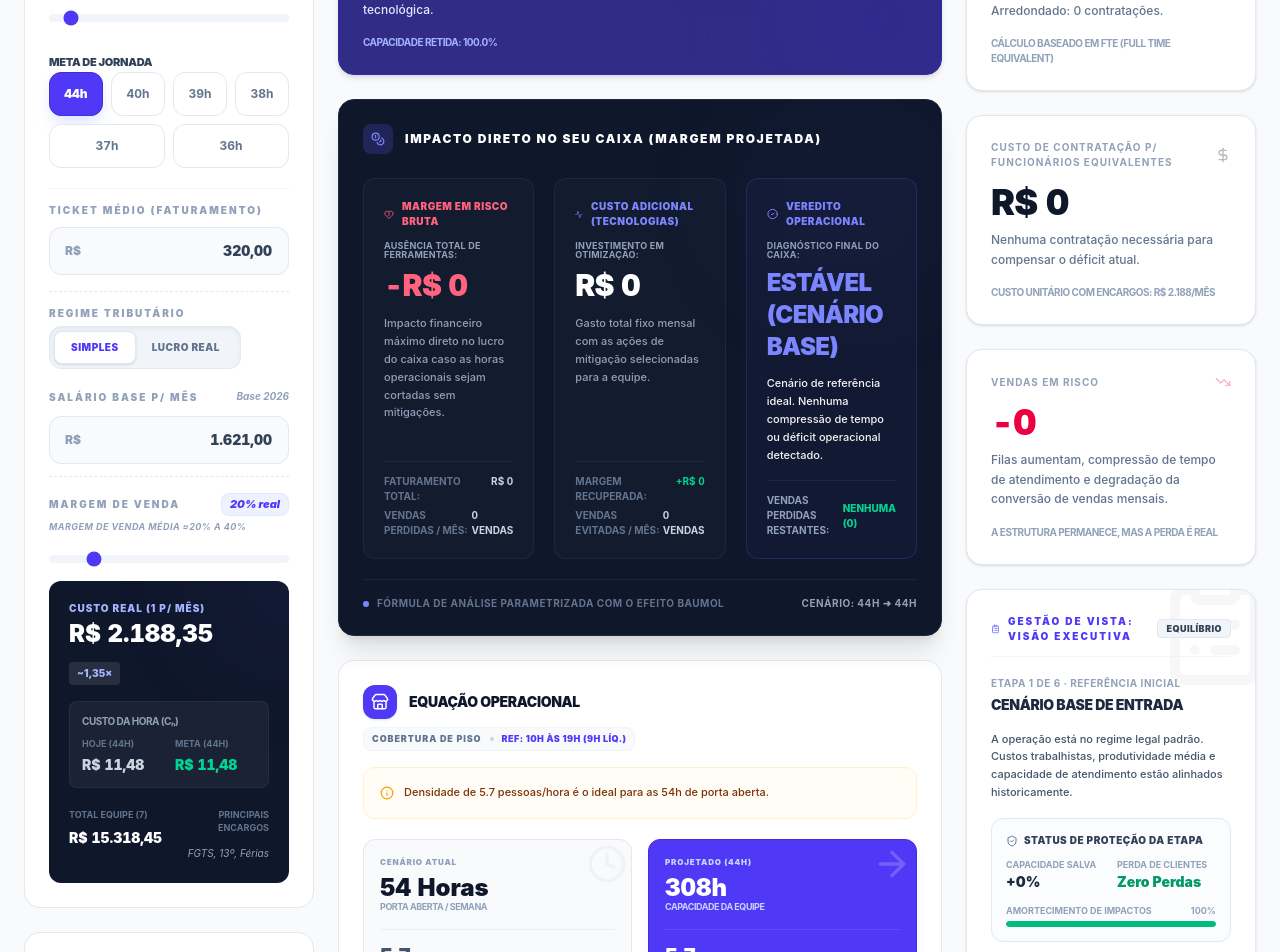
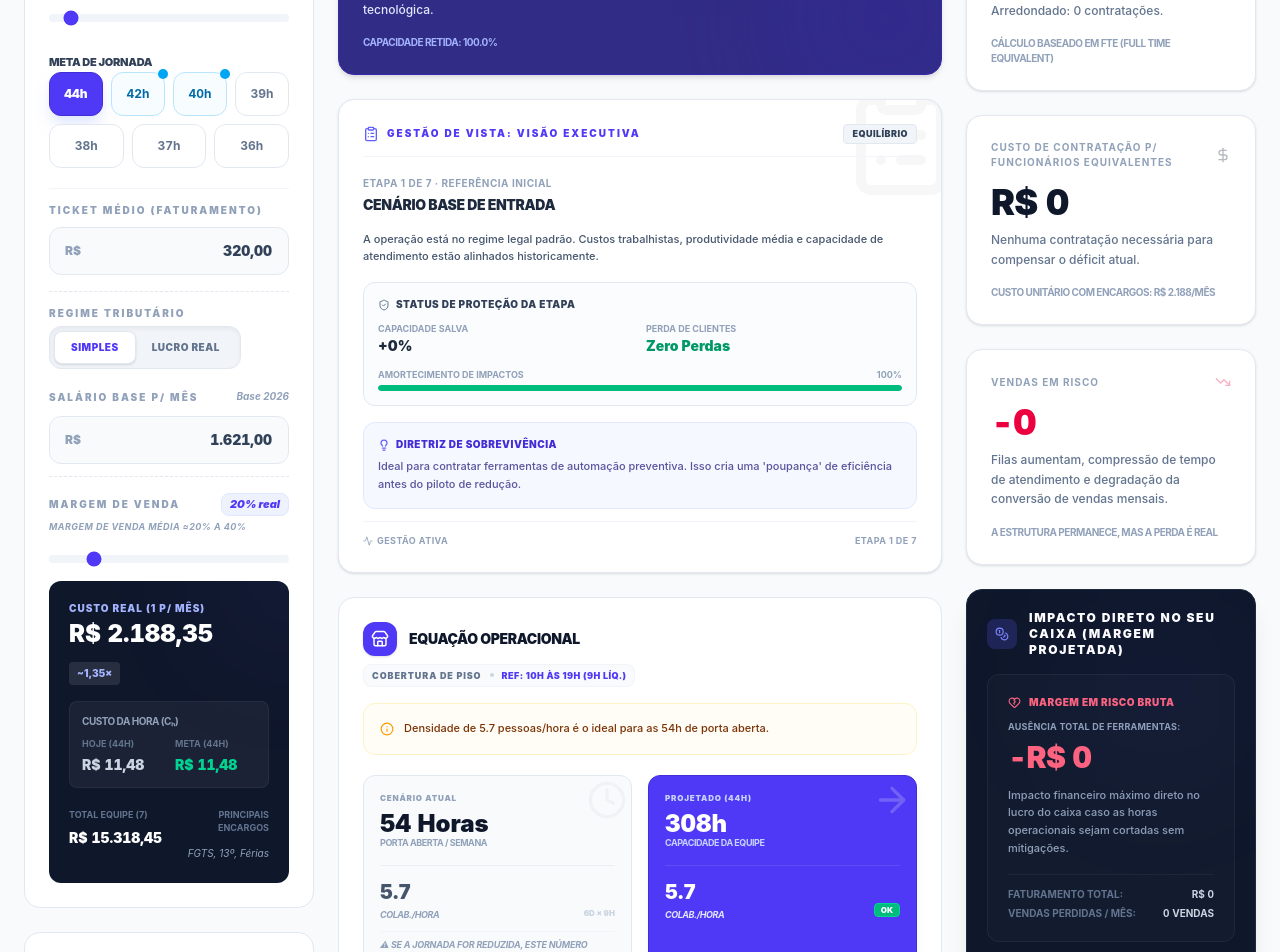
Before and after one commit to maatosmm-g/Simulador-de-Transicao, a React (Vite) app: page / in a window 1280 px wide. Shown: the part 240-1192 px from the top of the page. Built offline with nearby package versions, Linux system fonts and the light colour scheme.

Commit message:
feat: add 42h step and update PEC markers
Include the 42h work week option in simulations, update the interlock sequence, and add visual indicators for PEC milestones. Added server-side capability configuration.

```diff
--- a/metadata.json
+++ b/metadata.json
@@ -2,5 +2,7 @@
   "name": "Simulador de Jornada 44h",
   "description": "Simulador interativo para empresários visualizarem o impacto da redução de jornada e estratégias de mitigação.",
   "requestFramePermissions": [],
-  "majorCapabilities": []
+  "majorCapabilities": [
+    "MAJOR_CAPABILITY_SERVER_SIDE_GEMINI_API"
+  ]
 }
--- a/src/App.tsx
+++ b/src/App.tsx
@@ -38,7 +38,7 @@ export default function App() {
   const [currentHoursSelection, setCurrentHoursSelection] = useState<number>(44);
   const [isInterlocked, setIsInterlocked] = useState<boolean>(false);
 
-  const SEQ = [44, 40, 39, 38, 37, 36];
+  const SEQ = [44, 42, 40, 39, 38, 37, 36];
 
   const handleTargetHoursChange = (newHours: number) => {
     const fromIdx = SEQ.indexOf(lastValidHours);
@@ -254,19 +254,14 @@ export default function App() {
                   trend={`Capacidade Retida: ${results.capacityRetention.toFixed(1)}%`}
                 />
 
-                <FinancialImpact
-                  lostClientsWeekly={results.clientLoss}
-                  lostClientsWeeklyRaw={results.clientLossRaw}
-                  avgTicket={params.avgTicket}
-                  monthlyHiringCost={results.hiringUnitCost}
-                  totalHiringCost={results.totalHiringCost}
-                  mitigationMonthlyCost={results.activeMitigationCost}
-                  fteNeeded={results.fteToHireRounded}
-                  currentHours={params.currentHours}
+                <VisualManagementCard
                   targetHours={params.targetHours}
-                  grossMargin={params.grossMargin}
+                  isInterlocked={isInterlocked}
+                  lastValidHours={lastValidHours}
                   totalBoost={results.totalBoost}
-                  totalClientsLost={results.clientLoss} // Injetado para manter consistência direta com a base mensalizada
+                  employeeCount={params.employeeCount}
+                  clientLoss={results.clientLoss}
+                  capacityRetention={results.capacityRetention}
                 />
 
                 <OperationPanel
@@ -281,6 +276,8 @@ export default function App() {
                 />
               </>
             )}
+
+            <BaumolInsight />
 
             <ScenarioTimeline
               params={params}
@@ -307,7 +304,6 @@ export default function App() {
               activeMitigationCost={results.activeMitigationCost}
               isInterlocked={isInterlocked}
             />
-            <BaumolInsight />
           </div>
 
           {/* MÉTRICAS DE DECISÃO */}
@@ -343,14 +339,20 @@ export default function App() {
               isLocked={isInterlocked}
             />
 
-            <VisualManagementCard
+            <FinancialImpact
+              lostClientsWeekly={results.clientLoss}
+              lostClientsWeeklyRaw={results.clientLossRaw}
+              avgTicket={params.avgTicket}
+              monthlyHiringCost={results.hiringUnitCost}
+              totalHiringCost={results.totalHiringCost}
+              mitigationMonthlyCost={results.activeMitigationCost}
+              fteNeeded={results.fteToHireRounded}
+              currentHours={params.currentHours}
               targetHours={params.targetHours}
-              isInterlocked={isInterlocked}
-              lastValidHours={lastValidHours}
+              grossMargin={params.grossMargin}
               totalBoost={results.totalBoost}
-              employeeCount={params.employeeCount}
-              clientLoss={results.clientLoss}
-              capacityRetention={results.capacityRetention}
+              totalClientsLost={results.clientLoss}
+              isCompact={true}
             />
           </div>
 
--- a/src/components/ControlPanel.tsx
+++ b/src/components/ControlPanel.tsx
@@ -77,23 +77,32 @@ export function ControlPanel({ params, setParams, lastValidHours, isInterlocked,
           <div className="space-y-3 pt-2">
             <label className="text-[11px] font-black text-slate-700 uppercase tracking-tight">Meta de Jornada</label>
             <div className="flex gap-2 flex-wrap">
-              {[44, 40, 39, 38, 37, 36].map((h) => {
+              {[44, 42, 40, 39, 38, 37, 36].map((h) => {
                 const isActive = currentHoursSelection === h;
                 const isThisInvalid = isInterlocked && isActive;
+                const isPecMarker = h === 42 || h === 40;
                 return (
                   <button
                     key={h}
                     onClick={() => onTargetHoursChange(h)}
                     className={cn(
-                      "flex-1 py-3 text-xs rounded-xl transition-all border touch-manipulation min-h-[44px] min-w-[50px] tabular-nums font-bold",
+                      "flex-1 py-3 text-xs rounded-xl transition-all border touch-manipulation min-h-[44px] min-w-[50px] tabular-nums font-bold relative",
                       isThisInvalid
                         ? "bg-rose-500 border-rose-600 font-black text-white shadow-lg shadow-rose-100 animate-pulse"
                         : isActive
                           ? "bg-indigo-600 border-indigo-700 font-black text-white shadow-lg shadow-indigo-100"
-                          : "bg-white border-slate-200 text-slate-500 hover:border-slate-300 active:bg-slate-50"
+                          : isPecMarker
+                            ? "bg-sky-50/50 border-sky-200 text-sky-700 hover:bg-sky-50 hover:border-sky-300"
+                            : "bg-white border-slate-200 text-slate-500 hover:border-slate-300 active:bg-slate-50"
                     )}
                   >
                     {h}h
+                    {isPecMarker && !isActive && (
+                      <span className="absolute -top-1 -right-1 flex h-2.5 w-2.5">
+                        <span className="animate-ping absolute inline-flex h-full w-full rounded-full bg-sky-400 opacity-75"></span>
+                        <span className="relative inline-flex rounded-full h-2.5 w-2.5 bg-sky-500"></span>
+                      </span>
+                    )}
                   </button>
                 );
               })}
--- a/src/components/FinancialImpact.tsx
+++ b/src/components/FinancialImpact.tsx
@@ -1,5 +1,6 @@
 import { motion } from 'motion/react';
 import { CheckCircle2, XCircle, Coins, HeartCrack, Activity } from 'lucide-react';
+import { cn } from '@/src/lib/utils';
 
 interface FinancialImpactProps {
   lostClientsWeekly: number;       // Agora herda o valor já mensalizado pelo App.tsx
@@ -14,6 +15,7 @@ interface FinancialImpactProps {
   grossMargin?: number;
   totalBoost?: number;
   totalClientsLost?: number;
+  isCompact?: boolean;
 }
 
 export function FinancialImpact({
@@ -24,6 +26,7 @@ export function FinancialImpact({
   currentHours,
   targetHours,
   grossMargin = 0.40,
+  isCompact = false,
 }: FinancialImpactProps) {
 
   // Como o App.tsx já envia os dados consolidados no mês, garantimos segurança contra valores nulos
@@ -83,11 +86,17 @@ export function FinancialImpact({
       id="direct-cash-impact-card"
       initial={{ opacity: 0, scale: 0.98 }}
       animate={{ opacity: 1, scale: 1 }}
-      className="p-5 sm:p-6 bg-slate-900 border border-slate-800 rounded-2xl shadow-xl overflow-hidden relative"
+      className={cn(
+        "bg-slate-900 border border-slate-800 rounded-2xl shadow-xl overflow-hidden relative",
+        isCompact ? "p-4 sm:p-5" : "p-5 sm:p-6"
+      )}
     >
       <div className="absolute top-0 right-0 w-48 h-48 bg-indigo-500/5 rounded-full blur-3xl pointer-events-none" />
 
-      <h4 className="text-xs font-black text-white mb-6 flex items-center gap-3 uppercase tracking-[0.14em]">
+      <h4 className={cn(
+        "text-xs font-black text-white flex items-center gap-3 uppercase tracking-[0.14em]",
+        isCompact ? "mb-4" : "mb-6"
+      )}>
         <span className="p-2 bg-indigo-500/20 text-indigo-400 rounded-lg">
           <Coins size={14} />
         </span>
@@ -95,7 +104,10 @@ export function FinancialImpact({
       </h4>
 
       {/* Grid contendo os 3 pilares visuais */}
-      <div className="grid grid-cols-1 lg:grid-cols-3 gap-4 sm:gap-5">
+      <div className={cn(
+        "grid gap-4 sm:gap-5",
+        isCompact ? "grid-cols-1" : "grid-cols-1 lg:grid-cols-3"
+      )}>
 
         {/* Pilar 1: Perda Máxima sem Ações */}
         <div className="bg-white/[0.02] rounded-xl p-5 border border-white/5 flex flex-col justify-between">
--- a/src/components/VisualManagementCard.tsx
+++ b/src/components/VisualManagementCard.tsx
@@ -41,7 +41,7 @@ export function VisualManagementCard({
       case 44:
         return {
           stepNum: 1,
-          title: "Etapa 1 de 6 · Referência Inicial",
+          title: "Etapa 1 de 7 · Referência Inicial",
           name: "Cenário Base de Entrada",
           statusText: "Equilíbrio",
           desc: "A operação está no regime legal padrão. Custos trabalhistas, produtividade média e capacidade de atendimento estão alinhados historicamente.",
@@ -50,50 +50,62 @@ export function VisualManagementCard({
           iconColor: "text-slate-500",
           accentColor: "border-slate-200 bg-slate-50/50"
         };
+      case 42:
+        return {
+          stepNum: 2,
+          title: "Etapa 2 de 7 · PEC - Transição de 60 Dias",
+          name: "Corte para 42h e Escala 5x2",
+          statusText: totalBoost >= 5 ? "Estável" : "Redução",
+          desc: "Primeiro marco acordado da nova legislação. A jornada semanal máxima cai para 42 horas corporativas e o repouso semanal obrigatório é ampliado para 2 dias (escala 5x2).",
+          action: "Crucial planejar o revezamento operacional de forma imediata para cobrir os fins de semana vulneráveis. Introduza multitarefa na equipe de frente.",
+          badgeBg: totalBoost >= 5 ? "bg-sky-50 text-sky-700 border-sky-200" : "bg-amber-50 text-amber-700 border-amber-200",
+          iconColor: totalBoost >= 5 ? "text-sky-500" : "text-amber-500",
+          accentColor: totalBoost >= 5 ? "border-sky-100 bg-sky-50/20" : "border-amber-100 bg-amber-50/20"
+        };
       case 40:
         return {
-          stepNum: 2,
-          title: "Etapa 2 de 6 · Semanas Iniciais",
-          name: "Choque de Capacidade Inicial",
-          statusText: totalBoost >= 8 ? "Controlado" : "Atenção",
-          desc: "Primeiro corte estrutural de -9,1% nas horas de atendimento. A folga operacional desaparece e filas dão os primeiros sinais nos picos.",
-          action: "Ative a Otimização de Escalas flexíveis de imediato para blindar as janelas críticas e redirecionar energia ao balcão.",
-          badgeBg: totalBoost >= 8 ? "bg-emerald-50 text-emerald-700 border-emerald-200" : "bg-amber-50 text-amber-700 border-amber-200",
-          iconColor: totalBoost >= 8 ? "text-emerald-500" : "text-amber-500",
-          accentColor: totalBoost >= 8 ? "border-emerald-100 bg-emerald-50/20" : "border-amber-100 bg-amber-50/20"
+          stepNum: 3,
+          title: "Etapa 3 de 7 · PEC - Alvo Consolidado",
+          name: "Redução a 12 Meses (40h)",
+          statusText: totalBoost >= 10 ? "Consolidado" : "Atenção",
+          desc: "A jornada semanal é definitivamente reduzida para 40 horas mantendo o salário. Sem tecnologia de apoio, o déficit de tempo de atendimento estressa as filas e as vendas.",
+          action: "Implemente ferramentas de Automação Integral no atendimento básico para blindar as metas de receita e aliviar o balcão.",
+          badgeBg: totalBoost >= 10 ? "bg-emerald-50 text-emerald-700 border-emerald-200" : "bg-orange-50 text-orange-700 border-orange-200",
+          iconColor: totalBoost >= 10 ? "text-emerald-500" : "text-orange-500",
+          accentColor: totalBoost >= 10 ? "border-emerald-100 bg-emerald-50/20" : "border-orange-100 bg-orange-50/20"
         };
       case 39:
         return {
-          stepNum: 3,
-          title: "Etapa 3 de 6 · Flexibilização",
+          stepNum: 4,
+          title: "Etapa 4 de 7 · Ajuste de Alta Performance",
           name: "Zona de Tolerância Espremida",
-          statusText: totalBoost >= 12 ? "Adaptado" : "Alerta",
-          desc: "Redução acumulada de -11,4% de tempo de trabalho. A resiliência de cansaço natural da equipe se esgota e o tempo de atendimento estica.",
-          action: "Com a recepção tensa, combine IA básica e Treinamento Multitarefa. Desafogar as rotinas administrativas mantém as vendas vivas.",
-          badgeBg: totalBoost >= 12 ? "bg-emerald-50 text-emerald-700 border-emerald-200" : "bg-orange-50 text-orange-700 border-orange-200",
-          iconColor: totalBoost >= 12 ? "text-emerald-500" : "text-orange-500",
-          accentColor: totalBoost >= 12 ? "border-emerald-100 bg-emerald-50/20" : "border-orange-100 bg-orange-50/20"
+          statusText: totalBoost >= 14 ? "Adaptado" : "Alerta",
+          desc: "Buscando eficiências sobressalentes abaixo da PEC (39h semanais). A resiliência geral da operação requer refinamentos rápidos para evitar novas contratações.",
+          action: "Desafogue obrigações burocráticas automatizando a recepção digital de clientes e use escalas otimizadas de alta precisão.",
+          badgeBg: totalBoost >= 14 ? "bg-emerald-50 text-emerald-700 border-emerald-200" : "bg-amber-50 text-amber-600 border-amber-200",
+          iconColor: totalBoost >= 14 ? "text-emerald-500" : "text-amber-500",
+          accentColor: totalBoost >= 14 ? "border-emerald-100 bg-emerald-50/20" : "border-amber-100 bg-amber-50/20"
         };
       case 38:
         return {
-          stepNum: 4,
-          title: "Etapa 4 de 6 · Ajuste de Escala",
-          name: "Gargalo de Atendimento Critico",
+          stepNum: 5,
+          title: "Etapa 5 de 7 · Ajuste de Escala Avançado",
+          name: "Gargalo de Atendimento Crítico",
           statusText: totalBoost >= 18 ? "Mitigado" : "Risco Elevado",
-          desc: "Déficit semanal atinge -13,6%. Os horários de pico ficam desprotegidos. O Mal de Baumol ataca, elevando fortemente o custo por minuto ativo.",
-          action: "Suba o nível tecnológico: use Automação Integral na triagem para filtrar clientes perdidos antes de baterem na fila de espera.",
+          desc: "Déficit semanal acumulado sobressalta a carga tradicional de trabalho. O Mal de Baumol se sobressai fortemente elevando o custo por minuto humano.",
+          action: "Aumente o nível de flexibilização de escala e IA de retaguarda. Priorize converter cliques em visitas físicas pré-qualificadas.",
           badgeBg: totalBoost >= 18 ? "bg-emerald-50 text-emerald-700 border-emerald-200" : "bg-rose-50 text-rose-700 border-rose-200",
           iconColor: totalBoost >= 18 ? "text-emerald-500" : "text-rose-500",
           accentColor: totalBoost >= 18 ? "border-emerald-100 bg-emerald-50/20" : "border-rose-100 bg-rose-50/20"
         };
       case 37:
         return {
-          stepNum: 5,
-          title: "Etapa 5 de 6 · Consolidação",
-          name: "Ruptura de Modelo Tradicional",
+          stepNum: 6,
+          title: "Etapa 6 de 7 · Piloto de Alta Lucratividade",
+          name: "Ruptura de Modelo Comercial",
           statusText: totalBoost >= 22 ? "Operável" : "Risco de Caixa",
-          desc: "Jornada encolhe -15,9%. Sem fluxo enxuto de atendimento presencial, a conversão comercial declina e a perda em faturamento aumenta.",
-          action: "Otimize escalas sob o modelo 5x2 ou 6x1 adaptado e promova Revisão de Processos. Evite novas admissões sem resolver a produtividade básica.",
+          desc: "A jornada reduzida alcança limites agressivos de teste. Perda latente de conversão caso as escalas ou tecnologia básica percam o fôlego.",
+          action: "Ajuste escala sob o modelo 5x2 otimizado com rotatividade assistida. Evite contratar sem as devidas automações de triagem ativas.",
           badgeBg: totalBoost >= 22 ? "bg-emerald-50 text-emerald-700 border-emerald-200" : "bg-red-50 text-red-700 border-red-200",
           iconColor: totalBoost >= 22 ? "text-emerald-500" : "text-red-500",
           accentColor: totalBoost >= 22 ? "border-emerald-100 bg-emerald-50/20" : "border-red-100 bg-red-50/20"
@@ -101,12 +113,12 @@ export function VisualManagementCard({
       case 36:
       default:
         return {
-          stepNum: 6,
-          title: "Etapa 6 de 6 · Meta Consolidada",
-          name: "Paradigma de Alta Eficiência",
+          stepNum: 7,
+          title: "Etapa 7 de 7 · Meta Máxima Otimizada",
+          name: "Paradigma de Produção Enxuta (36h)",
           statusText: totalBoost >= 26 ? "Excelente" : "Furo Crítico de Caixa",
-          desc: "Redução total extrema de -18,2% da jornada histórica. Sem apoio sistêmico de todas as mitigações, a operação perde fôlego financeiro.",
-          action: "Chegamos ao alvo. É compulsório manter Automação, Treinamento e Escalas ativas. Audite processos para estabilizar a transição.",
+          desc: "Redução total extrema de -18,2% da jornada histórica tradicional. Sem ampla inovação e mitigação corporativa completa, a escala é financeiramente insustentável.",
+          action: "Manter as 5 alavancas tecnológicas de mitigação operando com excelência. Audite ativamente para garantir a produtividade e reter faturamento.",
           badgeBg: totalBoost >= 26 ? "bg-indigo-50 text-indigo-700 border-indigo-200 animate-bounce" : "bg-purple-50 text-purple-700 border-purple-200",
           iconColor: totalBoost >= 26 ? "text-indigo-500" : "text-purple-500",
           accentColor: totalBoost >= 26 ? "border-indigo-100 bg-indigo-50/20" : "border-purple-100 bg-purple-50/20"
@@ -249,7 +261,7 @@ export function VisualManagementCard({
           <span className="flex items-center gap-1">
             <Activity size={10} /> Gestão Ativa
           </span>
-          <span>Etapa {meta.stepNum} de 6</span>
+          <span>Etapa {meta.stepNum} de 7</span>
         </div>
       </div>
     </motion.div>
```
Also changed, not shown: src/components/InterlockingPanel.tsx (+10 -9 lines), src/components/ScenarioTimeline.tsx (+6 -2 lines).
